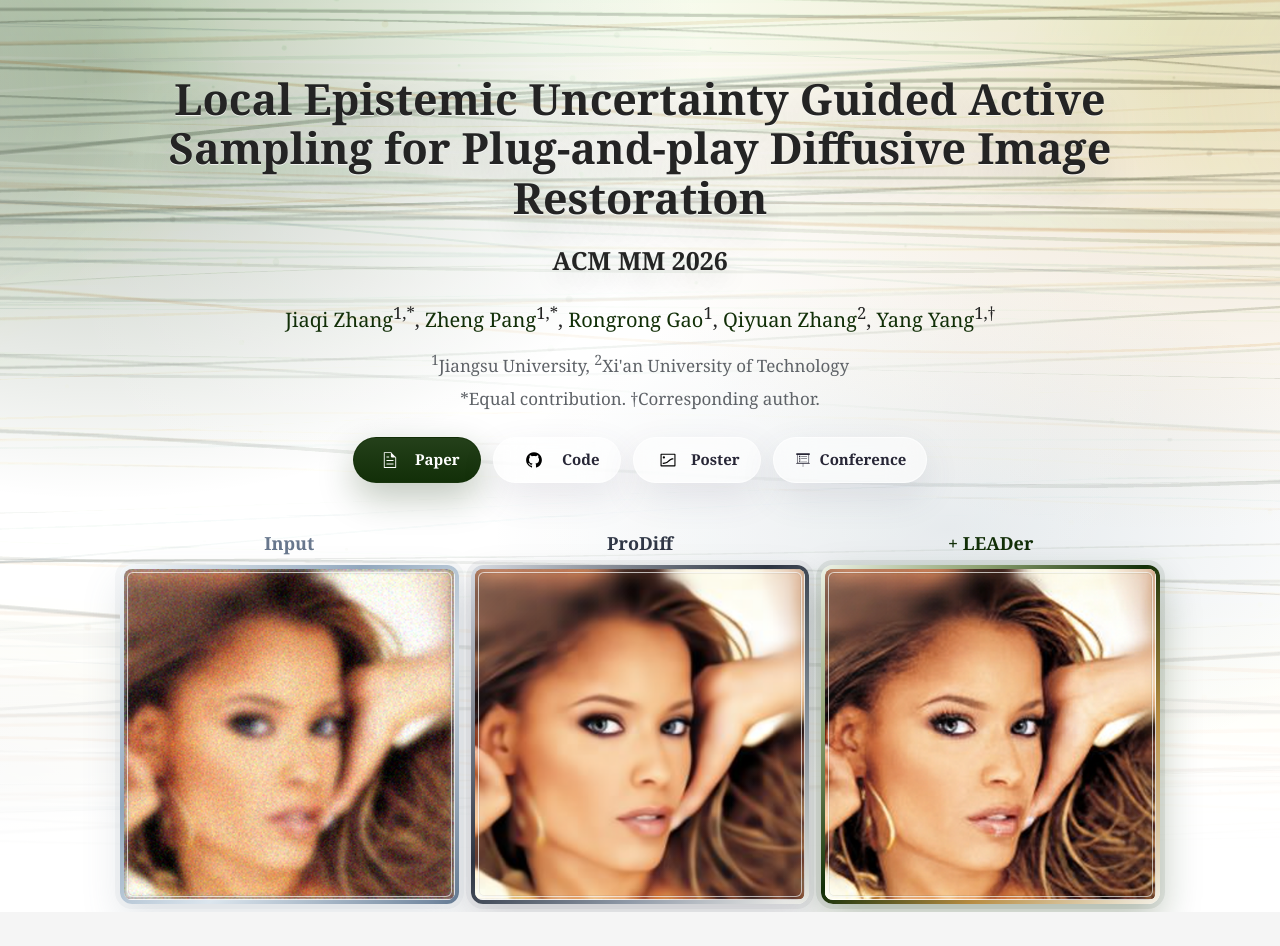
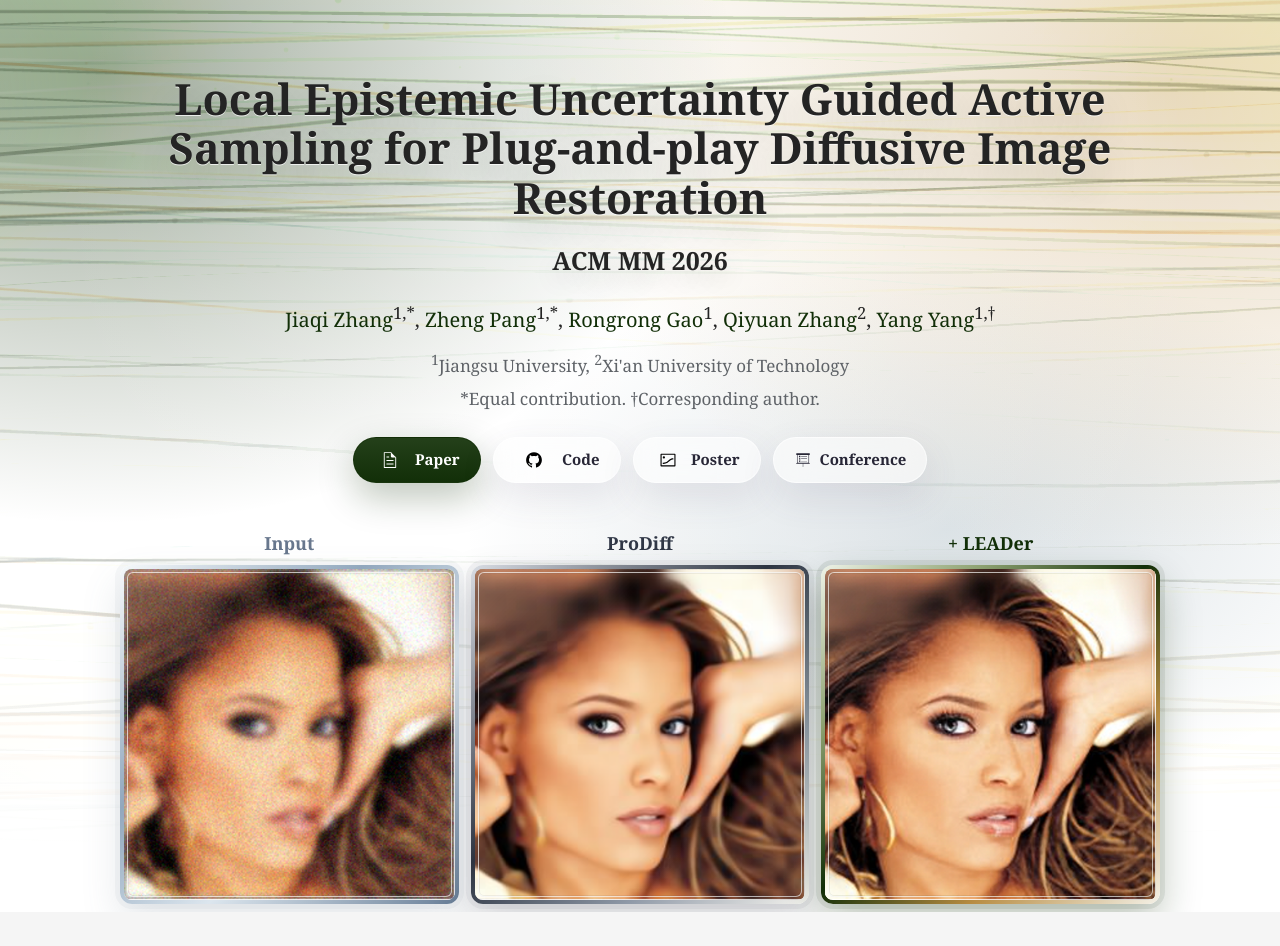
Before and after one commit to JiaqiZhang-Sengoku/JiaqiZhang-Sengoku.github.io, a Jekyll site: the page built from Web/LEADer/index.html, in a window 1280 px wide. Shown: the top 946 px of the page. Built offline with Jekyll 4.4.1, drawn with Linux system fonts in a browser that asks for light colours.

Commit message:
20260707

```diff
--- a/Web/LEADer/index.html
+++ b/Web/LEADer/index.html
@@ -9,7 +9,7 @@
   <meta name="viewport" content="width=device-width, initial-scale=1">
   <title>LEADer</title>
   <meta name="description" content="Local Epistemic Uncertainty Guided Active Sampling for Plug-and-play Diffusive Image Restoration.">
-  <link rel="stylesheet" href="/Web/LEADer/styles.css">
+  <link rel="stylesheet" href="/Web/LEADer/styles.css?v=20260709-122f08">
 
 </head>
 <body>
--- a/Web/LEADer/styles.css
+++ b/Web/LEADer/styles.css
@@ -46,7 +46,7 @@
   overflow: hidden;
   margin-bottom: 0;
   padding: 48px 0 0;
-  background: linear-gradient(180deg, #edf5e8 0%, #fffaf1 54%, #ffffff 100%);
+  background: linear-gradient(180deg, #e7f0df 0%, #fff8e8 56%, #ffffff 100%);
 }
 
 .hero-band::before {
@@ -54,10 +54,10 @@
   z-index: 0;
   inset: 0;
   content: "";
-  background: url("/Web/LEADer/Figures/HeroBackground.png") center top / cover no-repeat;
-  filter: contrast(1.18) saturate(1.22);
+  background: url("/Web/LEADer/Figures/HeroBackground.png?v=20260709-122f08") center top / cover no-repeat;
+  filter: contrast(1.32) saturate(1.32);
   opacity: 1;
-  transform: scale(1.015);
+  transform: scale(1.01);
   pointer-events: none;
 }
 
@@ -67,12 +67,12 @@
   inset: 0;
   content: "";
   background:
-    radial-gradient(ellipse at 50% 25%, rgba(255, 255, 255, 0.48) 0%, rgba(255, 255, 255, 0.20) 31%, rgba(255, 255, 255, 0.00) 64%),
-    radial-gradient(ellipse at 8% 8%, rgba(18, 47, 8, 0.30) 0%, rgba(18, 47, 8, 0.00) 36%),
-    radial-gradient(ellipse at 91% 10%, rgba(183, 135, 59, 0.24) 0%, rgba(183, 135, 59, 0.00) 38%),
-    radial-gradient(ellipse at 74% 58%, rgba(84, 116, 133, 0.16) 0%, rgba(84, 116, 133, 0.00) 34%),
-    linear-gradient(100deg, rgba(255, 255, 255, 0.22), transparent 18%, transparent 82%, rgba(255, 255, 255, 0.24)),
-    linear-gradient(180deg, rgba(255, 255, 255, 0.00) 0%, rgba(255, 255, 255, 0.18) 58%, #ffffff 97%);
+    radial-gradient(ellipse at 50% 25%, rgba(255, 255, 255, 0.34) 0%, rgba(255, 255, 255, 0.12) 31%, rgba(255, 255, 255, 0.00) 64%),
+    radial-gradient(ellipse at 8% 8%, rgba(18, 47, 8, 0.42) 0%, rgba(18, 47, 8, 0.00) 38%),
+    radial-gradient(ellipse at 91% 10%, rgba(183, 135, 59, 0.31) 0%, rgba(183, 135, 59, 0.00) 40%),
+    radial-gradient(ellipse at 74% 58%, rgba(84, 116, 133, 0.22) 0%, rgba(84, 116, 133, 0.00) 36%),
+    linear-gradient(100deg, rgba(255, 255, 255, 0.12), transparent 18%, transparent 82%, rgba(255, 255, 255, 0.14)),
+    linear-gradient(180deg, rgba(255, 255, 255, 0.00) 0%, rgba(255, 255, 255, 0.10) 58%, #ffffff 97%);
   pointer-events: none;
 }
 
```
